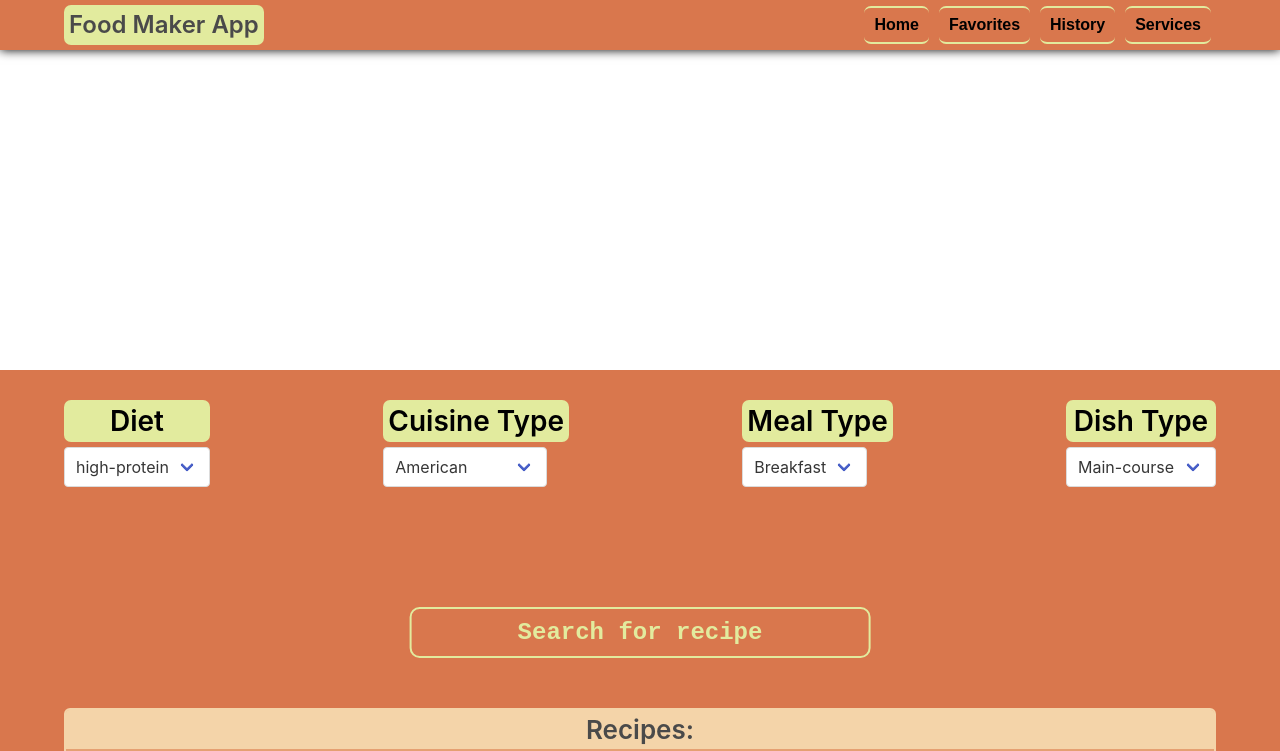
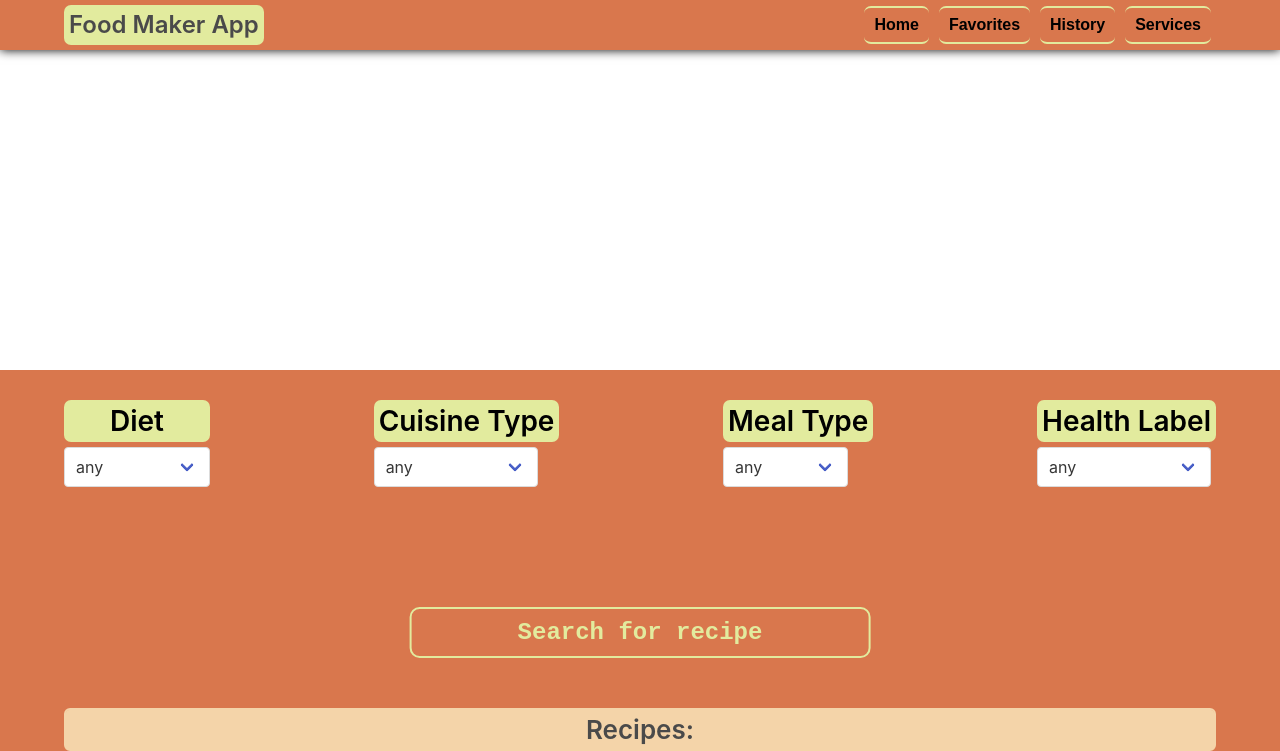
Before and after one commit to PeterJanasz/Recipe-Finder-App, a plain HTML site: page index.html in a window 1280 px wide. Both pictures are taken after a click on the button "Search for recipe". Shown: the top 751 px of the page. Drawn offline with nearby package versions, Linux system fonts and the light colour scheme; no server answers.

Commit message:
fixed recipes showing and criterias

```diff
--- a/assets/script.js
+++ b/assets/script.js
@@ -17,7 +17,7 @@ var gifURL = "https://api.giphy.com/v1/gifs/random?api_key=0UTRbFtkMxAplrohufYco
 
 function recipe() {
     var recipeURL = "https://api.edamam.com/api/recipes/v2?type=public&app_id=958f1348&app_key=%20e8d4353da99df583c30fa14e3417b53c%09&imageSize=SMALL&random=true" + foodURL;
-
+console.log(recipeURL);
 
     fetch(recipeURL)
         .then(function (response) {
@@ -25,7 +25,7 @@ function recipe() {
         })
         .then(function (data) {
             console.log(data);
-            for (var i = 0; i < 5; i++) {
+            for (var i = 0; i < 10; i++) {
                 var recipeTitle = data.hits[i].recipe.label;
                 var recipeImg = data.hits[i].recipe.image;
                 var recipeURL = data.hits[i].recipe.url;
@@ -34,39 +34,52 @@ function recipe() {
                 var newRecipe = document.createElement('div');
                 newRecipe.setAttribute("class", "recipeColumns");
                 newRecipe.innerHTML = `
+                <a href='${recipeURL}'><img src='${recipeImg}'></img></a>
             <h2>${recipeTitle}</h2>
-            <a href='${recipeURL}'><img src='${recipeImg}'></img></a>
             `;
                 recipeLog.appendChild(newRecipe)
             }
-            console.log(recipeURL);
+
         })
 };
 
 //dropdown selection
 var diet = document.getElementById("diet");
-
 var cuisine = document.getElementById("cuisine-type");
-
 var meal = document.getElementById("meal-type");
-
-var dish = document.getElementById("dish-type");
+var health = document.getElementById("health-label");
 
 //returns string to add to api url
 function updateURL() {
-
+    recipeLog.innerHTML = `
+    <h2>Recipes:</h2>
+    `
     foodURL = "";
     var dietVal = diet.options[diet.selectedIndex].text;
-    console.log(diet);
     var cuisineVal = cuisine.options[cuisine.selectedIndex].text;
     var mealVal = meal.options[meal.selectedIndex].text;
-    var dishVal = dish.options[dish.selectedIndex].text;
+    var healthVal = health.options[health.selectedIndex].text;
 
     // Construct the API URL based on the selected values
-    foodURL += `&diet=${dietVal}&cuisine=${cuisineVal}&meal=${mealVal}&dish=${dishVal}`;
-    console.log(foodURL);
+    if (dietVal !== "any") {
+        foodURL += `&diet=${dietVal}`;
+    }
+    if (cuisineVal !== "any") {
+       foodURL += `&cuisine=${cuisineVal}`;
+    }
+    if (mealVal !== "any") {
+        foodURL += `&meal=${mealVal}`;
+    }
+    if (healthVal !== "any") {
+        foodURL += `&health=${healthVal}`;
+    }
+
+    recipe();
+}
 recipe();
-}
 
-recipe();
-searchbtn.addEventListener('click', updateURL);
+
+searchbtn.addEventListener('click', function() {
+    updateURL();
+    recipe();
+});
--- a/assets/style.css
+++ b/assets/style.css
@@ -161,6 +161,7 @@ select {
 .recipeColumns img {
   margin: 5px;
   border-radius: 5px;
+  height: 100px;
 }
 
 
--- a/index.html
+++ b/index.html
@@ -18,7 +18,7 @@
                 <a href="#">
                     <li>Home</li>
                 </a>
-                <a href="#">
+                <a href="">
                     <li>Favorites</li>
                 </a>
                 <a href="#">
@@ -38,10 +38,11 @@
                     <h2 class="food-category">Diet</h2>
                     <div class="select">
                         <select id="diet">
+                            <option>any</option>
                             <option>high-protein</option>
                             <option>low-carb</option>
                             <option>low-fat</option>
-                            <option>low-sugar</option>
+                            <option>low-sodium</option>
                             <option>balanced</option>
                         </select>
                     </div>
@@ -51,6 +52,7 @@
                     <h2 class="food-category">Cuisine Type</h2>
                     <div class="select">
                         <select id="cuisine-type">
+                            <option>any</option>
                             <option>American</option>
                             <option>Asian</option>
                             <option>Chinese</option>
@@ -64,8 +66,9 @@
                     <h2 class="food-category">Meal Type</h2>
                     <div class="select">
                         <select id="meal-type">
+                            <option>any</option>
                             <option>Breakfast</option>
-                            <option>Brunch</option>
+                            <option>Snack</option>
                             <option>Lunch</option>
                             <option>Dinner</option>
                         </select>
@@ -73,14 +76,15 @@
                 </div>
 
                 <div class="foodCateFlex">
-                    <h2 class="food-category">Dish Type</h2>
+                    <h2 class="food-category">Health Label</h2>
                     <div class="select">
-                        <select id="dish-type">
-                            <option>Main-course</option>
-                            <option>Salad</option>
-                            <option>Soup</option>
-                            <option>Side-dish</option>
-                            <option>Sweets</option>
+                        <select id="health-label">
+                            <option>any</option>
+                            <option>alcohol-cocktail</option>
+                            <option>dairy-free</option>
+                            <option>gluten-free</option>
+                            <option>low-sugar</option>
+                            <option>Vegetarian</option>
                         </select>
                     </div>
                 </div>
@@ -88,19 +92,7 @@
             <button id="searchbtn">Search for recipe</button>
 
             <div id="recipes">
-                <h2>Recipes:</h2>
-                <div class="recipeColumns">
-                    <img src="https://via.placeholder.com/100x100" alt="100x100">
-                    <p>Lorem ipsum dolor sit amet consectetur, adipisicing elit. Doloremque, rerum hic voluptatum reiciendis suscipit sint ex atque voluptas, maiores, perferendis illum neque facere enim saepe fugiat. Amet eos laboriosam sit. iendis suscipit sint ex atque volupta</p>
-                </div>
-                <div class="recipeColumns">
-                    <img src="https://via.placeholder.com/100x100" alt="100x100">
-                    <p>Lorem ipsum dolor sit amet consectetur, adipisicing elit. Doloremque, rerum hic voluptatum reiciendis suscipit sint ex atque voluptas, maiores, perferendis illum neque facere enim saepe fugiat.</p>
-                </div>
-                <div class="recipeColumns">
-                    <img src="https://via.placeholder.com/100x100" alt="100x100">
-                    <p>Lorem ipsum dolor sit amet consectetur, adipisicing elit. Doloremque, rerum hic voluptatum reiciendis suscipit sint ex atque voluptas, maiores, perferendis illum neque facere enim saepe fugiat. Amet eos laboriosam sit? Lorem ipsum dolor sit amet consectetur, adipisicing elit.</p>
-                </div>
+            <h2>Recipes:</h2>
             </div>
         </div>
 
```
